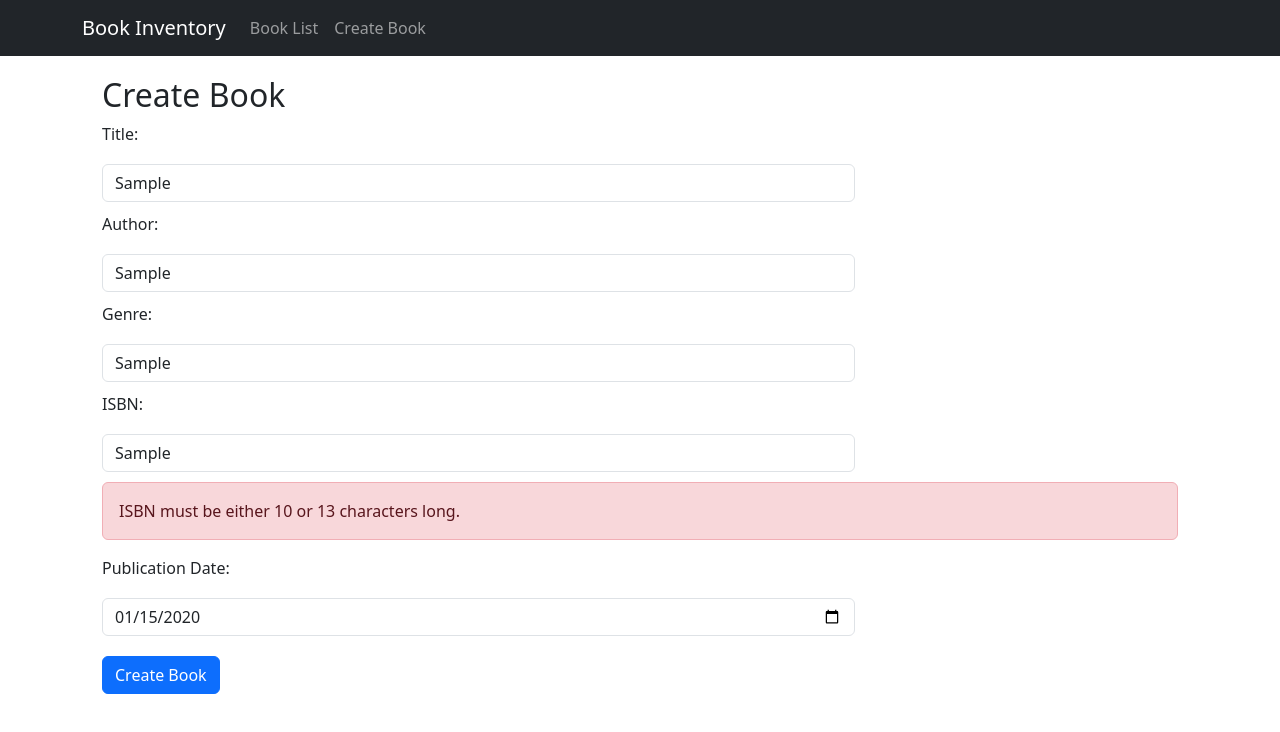
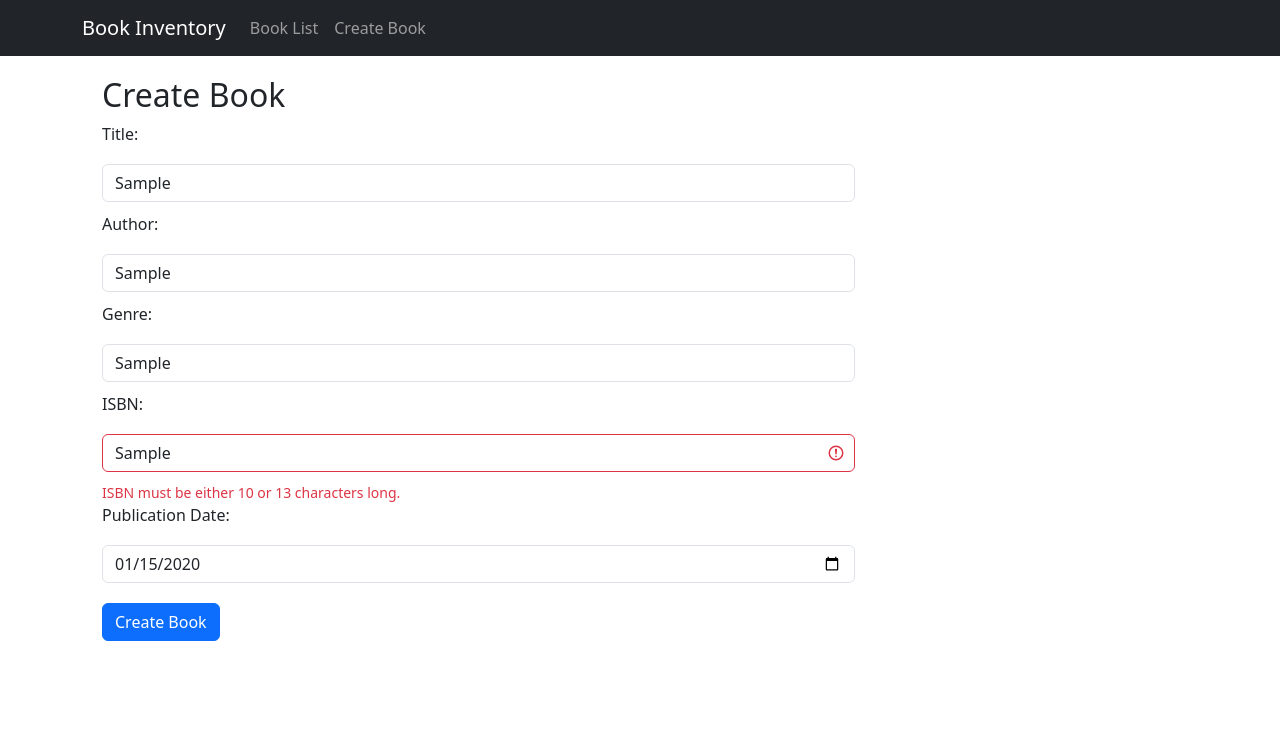
Before and after one commit to serenalicf/book-frontend, a React (Create React App) app: page /books/create in a window 1280 px wide. Both pictures are taken after typing "Sample", "Sample", "Sample", "Sample", "2020-01-15" into the empty fields and a click on the button "Create Book". Shown: the top 732 px of the page. Built offline with nearby package versions, Linux system fonts and the light colour scheme.

Commit message:
change checking alert

```diff
--- a/src/components/CreateBookForm.jsx
+++ b/src/components/CreateBookForm.jsx
@@ -88,6 +88,7 @@ const CreateBookForm = () => {
                         className="form-input"
                     />
                 </Form.Group>
+
                 <Form.Group controlId="isbn">
                     <Form.Label>ISBN:</Form.Label>
                     <Form.Control
@@ -97,11 +98,13 @@ const CreateBookForm = () => {
                             setIsbn(e.target.value);
                             setIsbnError('');
                         }}
+                        isInvalid={!!isbnError}
                         required
                         className="form-input"
                     />
-                    {isbnError && <Alert variant="danger">{isbnError}</Alert>}
+                    <Form.Control.Feedback type="invalid">{isbnError}</Form.Control.Feedback>
                 </Form.Group>
+
                 <Form.Group controlId="publicationDate">
                     <Form.Label>Publication Date:</Form.Label>
                     <Form.Control
```
